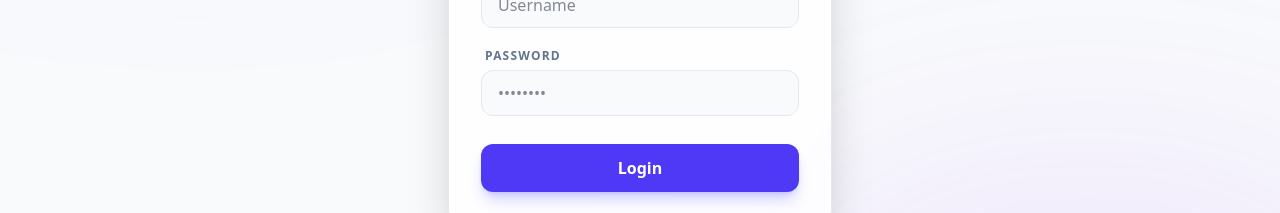
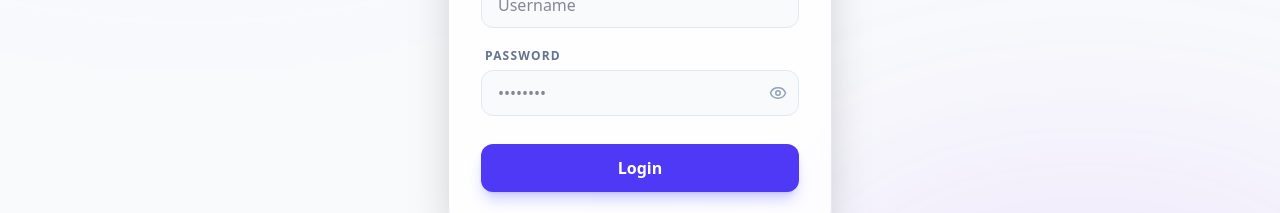
Before and after one commit to code-by-fh/ai-job-analyzer, a Next.js app in the folder frontend/: page /login in a window 1280 px wide. Shown: the part 396-609 px from the top of the page. Built offline with nearby package versions, Linux system fonts and the light colour scheme.

Commit message:
hide secret input fields

```diff
--- a/frontend/app/components/PasswordChangeForm.tsx
+++ b/frontend/app/components/PasswordChangeForm.tsx
@@ -2,6 +2,7 @@
 
 import React, { useState } from 'react';
 import { useLanguage } from './LanguageProvider';
+import PasswordInput from './PasswordInput';
 
 export default function PasswordChangeForm({ token }: { token: string | null }) {
     const { t } = useLanguage();
@@ -43,22 +44,18 @@ export default function PasswordChangeForm({ token }: { token: string | null })
     return (
         <form onSubmit={handleChangePassword} className="space-y-4 max-w-sm">
             <div>
-                <input
-                    type="password"
+                <PasswordInput
                     placeholder={t('currentPassword')}
                     value={currentPassword}
                     onChange={e => setCurrentPassword(e.target.value)}
-                    className="w-full bg-slate-50 dark:bg-slate-950/50 border border-slate-200 dark:border-slate-700/50 rounded-xl px-4 py-2.5 text-slate-900 dark:text-white placeholder:text-slate-400 focus:outline-none focus:ring-2 focus:ring-indigo-500/50 text-sm"
                     required
                 />
             </div>
             <div>
-                <input
-                    type="password"
+                <PasswordInput
                     placeholder={t('newPassword')}
                     value={newPassword}
                     onChange={e => setNewPassword(e.target.value)}
-                    className="w-full bg-slate-50 dark:bg-slate-950/50 border border-slate-200 dark:border-slate-700/50 rounded-xl px-4 py-2.5 text-slate-900 dark:text-white placeholder:text-slate-400 focus:outline-none focus:ring-2 focus:ring-indigo-500/50 text-sm"
                     required
                 />
             </div>
--- /dev/null
+++ b/frontend/app/components/PasswordInput.tsx
@@ -0,0 +1,43 @@
+import React, { useState } from 'react';
+import { Eye, EyeOff } from 'lucide-react';
+
+interface PasswordInputProps extends React.InputHTMLAttributes<HTMLInputElement> {
+    value: string;
+    onChange: (e: React.ChangeEvent<HTMLInputElement>) => void;
+}
+
+export default function PasswordInput({
+    value,
+    onChange,
+    className = "",
+    ...props
+}: PasswordInputProps) {
+    const [showPassword, setShowPassword] = useState(false);
+
+    return (
+        <div className="relative">
+            <input
+                type={showPassword ? 'text' : 'password'}
+                value={value}
+                onChange={onChange}
+                className={`
+                    w-full bg-slate-50 dark:bg-slate-950/50
+                    border border-slate-200 dark:border-slate-800
+                    text-slate-900 dark:text-white
+                    rounded-xl px-4 py-2.5 pr-10
+                    focus:outline-none focus:ring-2 focus:ring-indigo-500/50 focus:border-indigo-500
+                    transition-all
+                    ${className}
+                `}
+                {...props}
+            />
+            <button
+                type="button"
+                onClick={() => setShowPassword(!showPassword)}
+                className="absolute right-3 top-1/2 -translate-y-1/2 text-slate-400 hover:text-slate-600 dark:hover:text-slate-200 transition-colors cursor-pointer"
+            >
+                {showPassword ? <EyeOff size={18} /> : <Eye size={18} />}
+            </button>
+        </div>
+    );
+}
--- a/frontend/app/login/page.tsx
+++ b/frontend/app/login/page.tsx
@@ -3,6 +3,7 @@
 import React, { useState } from 'react';
 import { useAuth } from '../components/AuthProvider';
 import { useLanguage } from '../components/LanguageProvider';
+import PasswordInput from '../components/PasswordInput';
 
 export default function LoginPage() {
     const [username, setUsername] = useState('');
@@ -88,18 +89,9 @@ export default function LoginPage() {
                     </div>
                     <div>
                         <label className="block text-xs font-bold text-slate-500 dark:text-slate-400 uppercase tracking-widest mb-1.5 ml-1">{t('secureKey')}</label>
-                        <input
-                            type="password"
+                        <PasswordInput
                             value={password}
                             onChange={e => setPassword(e.target.value)}
-                            className="
-                                w-full bg-slate-50 dark:bg-slate-950/50
-                                border border-slate-200 dark:border-slate-800
-                                text-slate-900 dark:text-white
-                                rounded-xl px-4 py-2.5
-                                focus:outline-none focus:ring-2 focus:ring-indigo-500/50 focus:border-indigo-500
-                                transition-all
-                            "
                             placeholder="••••••••"
                             required
                         />
--- a/frontend/app/page.tsx
+++ b/frontend/app/page.tsx
@@ -164,7 +164,6 @@ export default function Home() {
 
   useEffect(() => {
     if (token) {
-      // fetchJobs is called by the other effect
       fetchCrawlStatus();
     }
 
--- a/frontend/app/settings/page.tsx
+++ b/frontend/app/settings/page.tsx
@@ -2,6 +2,7 @@
 import { useRouter } from 'next/navigation';
 import { useEffect, useState } from 'react';
 import { useAuth } from '../components/AuthProvider';
+import PasswordInput from '../components/PasswordInput';
 import ConfirmModal from '../components/ConfirmModal';
 import DynamicList from '../components/DynamicList';
 import JobPlatformsManager from '../components/JobPlatformsManager';
@@ -525,12 +526,10 @@ export default function Settings() {
                   </div>
                   <div>
                     <label className="block text-xs font-bold text-slate-500 dark:text-slate-400 uppercase tracking-widest mb-2">App Password</label>
-                    <input
+                    <PasswordInput
                       name="gmail_app_password"
-                      type="password"
                       value={formData.gmail_app_password}
                       onChange={handleChange}
-                      className="w-full bg-slate-50 dark:bg-slate-950/50 border border-slate-200 dark:border-slate-700/50 rounded-xl px-4 py-2.5 text-slate-900 dark:text-white placeholder:text-slate-400 focus:outline-none focus:ring-2 focus:ring-indigo-500/50"
                       placeholder="xxxx xxxx xxxx xxxx"
                     />
                   </div>
@@ -545,20 +544,18 @@ export default function Settings() {
                   </div>
                   <div>
                     <label className="block text-xs font-bold text-slate-500 dark:text-slate-400 uppercase tracking-widest mb-2">User Key</label>
-                    <input
+                    <PasswordInput
                       name="pushover_user_key"
                       value={formData.pushover_user_key}
                       onChange={handleChange}
-                      className="w-full bg-slate-50 dark:bg-slate-950/50 border border-slate-200 dark:border-slate-700/50 rounded-xl px-4 py-2.5 text-slate-900 dark:text-white placeholder:text-slate-400 focus:outline-none focus:ring-2 focus:ring-indigo-500/50"
                     />
                   </div>
                   <div>
                     <label className="block text-xs font-bold text-slate-500 dark:text-slate-400 uppercase tracking-widest mb-2">API Token</label>
-                    <input
+                    <PasswordInput
                       name="pushover_api_token"
                       value={formData.pushover_api_token}
                       onChange={handleChange}
-                      className="w-full bg-slate-50 dark:bg-slate-950/50 border border-slate-200 dark:border-slate-700/50 rounded-xl px-4 py-2.5 text-slate-900 dark:text-white placeholder:text-slate-400 focus:outline-none focus:ring-2 focus:ring-indigo-500/50"
                     />
                   </div>
                 </div>
--- a/frontend/next.config.ts
+++ b/frontend/next.config.ts
@@ -2,6 +2,7 @@ import type { NextConfig } from "next";
 
 const nextConfig: NextConfig = {
   output: "standalone",
+  reactStrictMode: false,
 };
 
 export default nextConfig;
```
